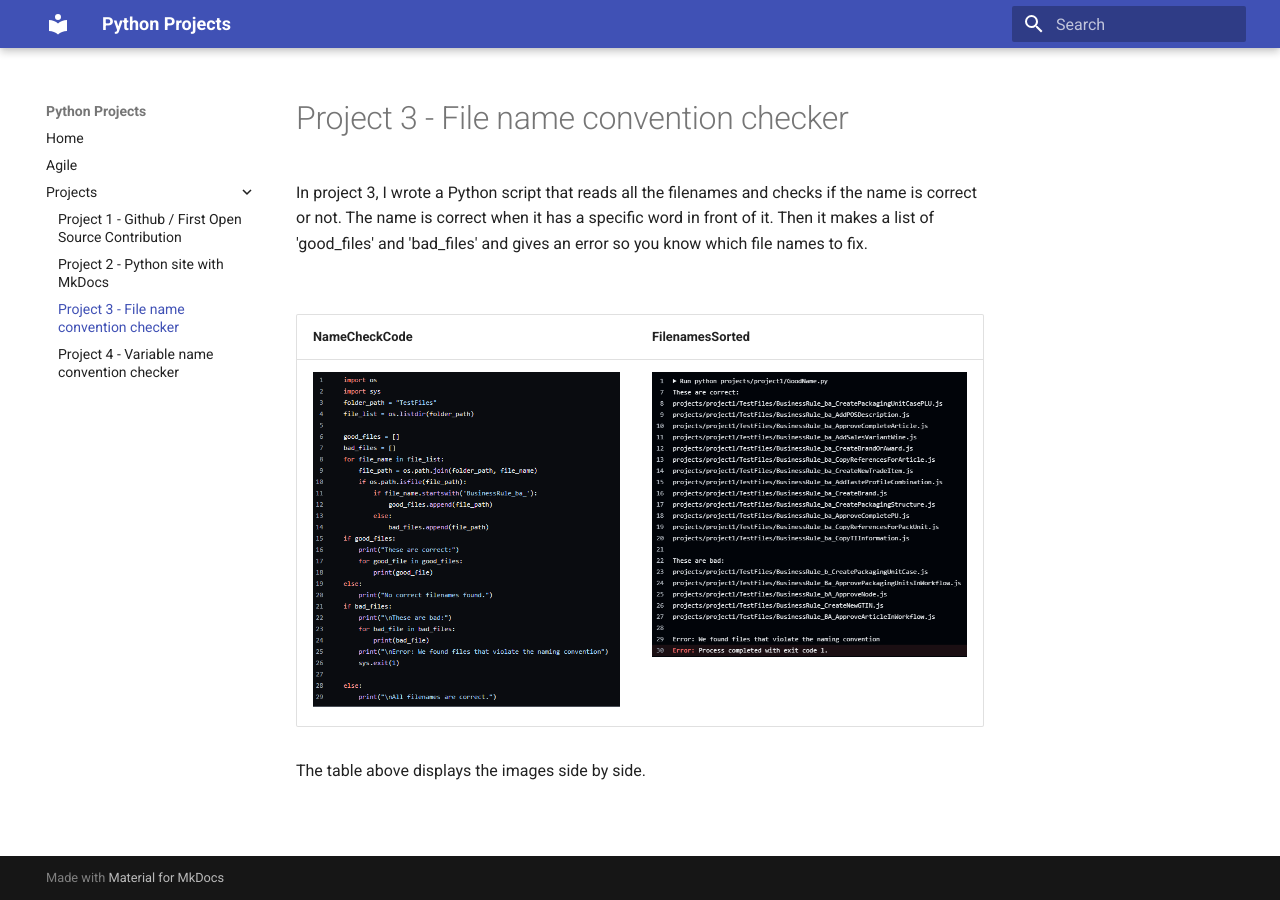
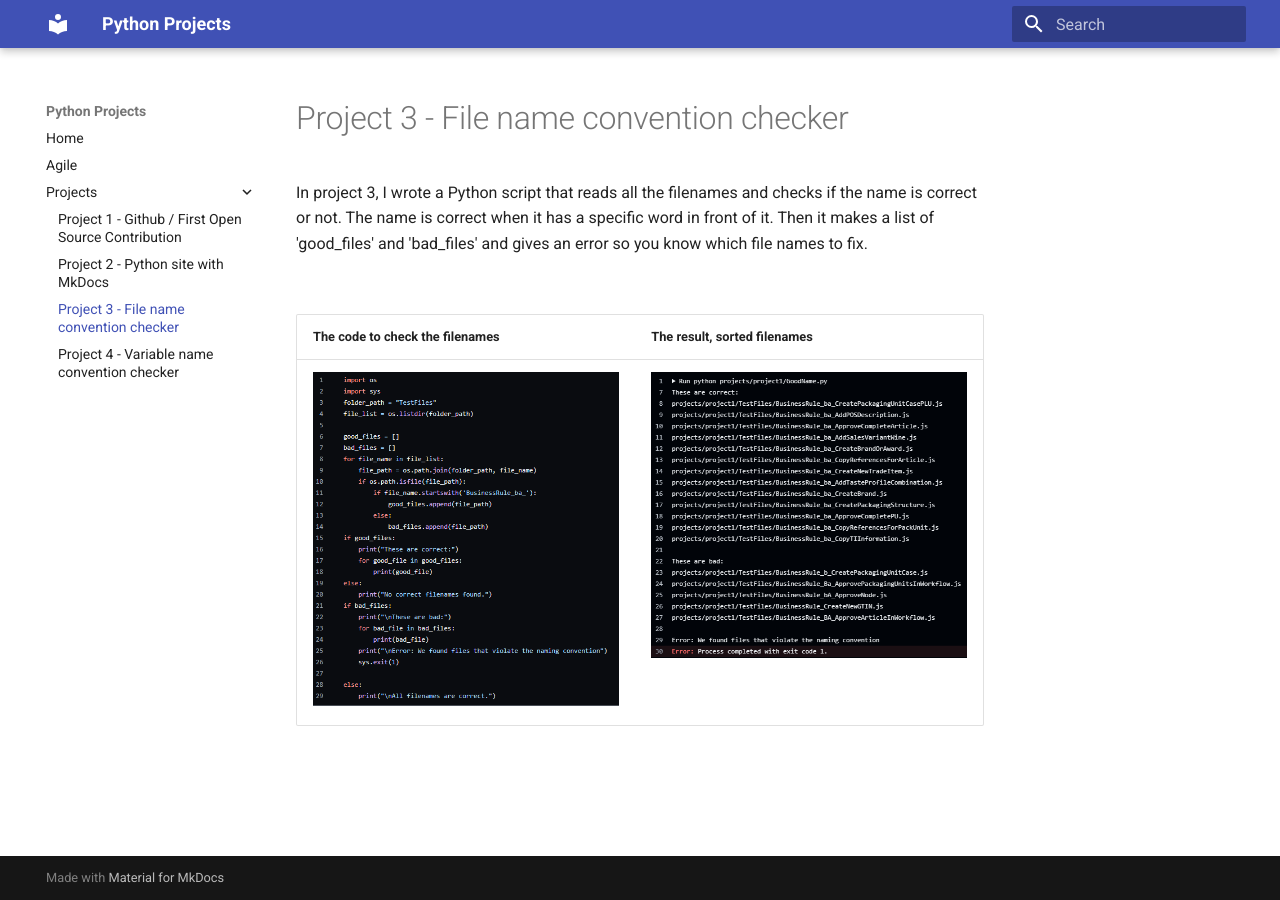
Before and after one commit to milagro2/pythonsite, an MkDocs documentation site: the page built from docs/project3.md, in a window 1280 px wide. Built offline with MkDocs 1.6.1 and Material for MkDocs 9.7.7, drawn with Linux system fonts in a browser that asks for light colours.

Commit message:
Update project3.md

```diff
--- a/docs/project3.md
+++ b/docs/project3.md
@@ -4,8 +4,6 @@ In project 3, I wrote a Python script that reads all the filenames and checks if
 
 <br>
 
-| NameCheckCode | FilenamesSorted |
+| The code to check the filenames | The result, sorted filenames |
 | -------------- | --------------- |
-| ![Filename checker](img/NameCheckCode.png) | ![Filenames Sorter](img/FilenamesSorted.png) |
-
-The table above displays the images side by side.
+| ![Filenamechecker](img/NameCheckCode.png) | ![FilenamesSorted](img/FilenamesSorted.png) |
```
